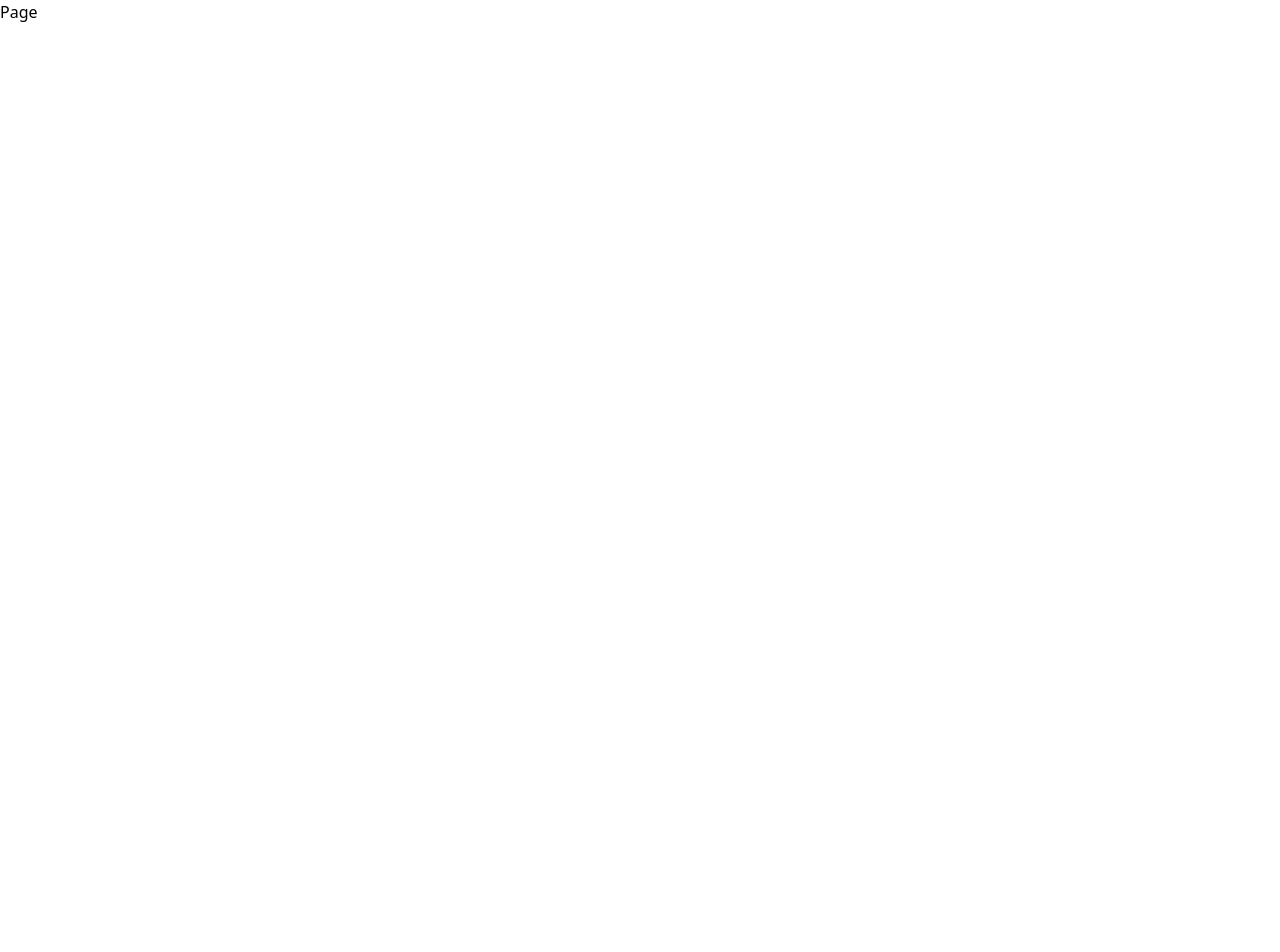
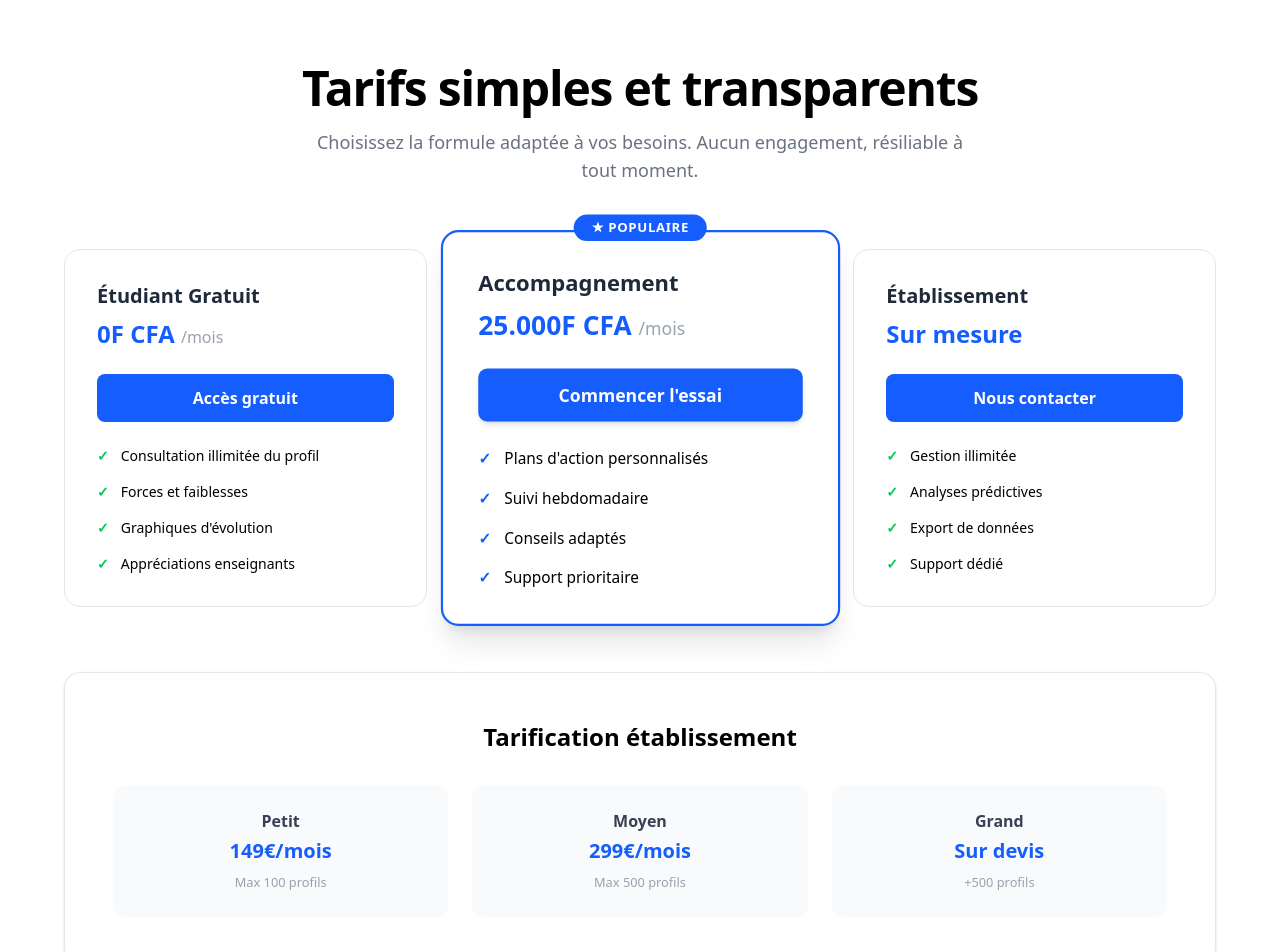
Before and after one commit to pololosky/StatAiNext, a Next.js app: page /Tarifs in a window 1280 px wide. Shown: the top 952 px of the page. Before the commit the page ends 800 px from the top, so only its background shows below. Built offline with nearby package versions, Linux system fonts and the light colour scheme.

Commit message:
Mise a jour de la page Tarif

```diff
--- a/app/Tarifs/page.tsx
+++ b/app/Tarifs/page.tsx
@@ -1,7 +1,103 @@
 import React from 'react'
+import Link from 'next/link'
+import Image from 'next/image'
+import NavBar from '@/components/NavBar'
 
 export default function Page() {
   return (
-    <div>Page</div>
+    <div>
+
+      <div className="pricing-page py-16 px-4">
+        <div className="max-w-6xl mx-auto">
+
+          <header className="text-center mb-16">
+              <h1 className="text-4xl md:text-5xl font-bold mb-4 tracking-tight">Tarifs simples et transparents</h1>
+              <p className="text-gray-500 text-lg max-w-2xl mx-auto">Choisissez la formule adaptée à vos besoins. Aucun engagement, résiliable à tout moment.</p>
+          </header>
+
+          <section className="grid grid-cols-1 md:grid-cols-3 gap-8 mb-16 items-center">
+
+              <div className="bg-white p-8 rounded-2xl border border-gray-200 flex flex-col transition-transform hover:scale-105">
+                  <h3 className="text-xl font-semibold mb-2 text-gray-800">Étudiant Gratuit</h3>
+                  <div className="text-2xl font-bold text-blue-600 mb-6">0F CFA <span className="text-base font-normal text-gray-400">/mois</span></div>
+                  <a href="#" className="block w-full py-3 px-4 mb-6 text-center font-semibold text-white bg-blue-600 rounded-lg hover:bg-blue-700 transition-colors">Accès gratuit</a>
+                  <ul className="space-y-4 flex-grow text-sm">
+                    <li className="flex items-start"><span className="text-green-500 font-bold mr-3">✓</span> Consultation illimitée du profil</li>
+                    <li className="flex items-start"><span className="text-green-500 font-bold mr-3">✓</span> Forces et faiblesses</li>
+                    <li className="flex items-start"><span className="text-green-500 font-bold mr-3">✓</span> Graphiques d'évolution</li>
+                    <li className="flex items-start"><span className="text-green-500 font-bold mr-3">✓</span> Appréciations enseignants</li>
+                </ul>
+              </div>
+
+              <div className="bg-white p-8 rounded-2xl border-2 border-blue-600 flex flex-col relative md:scale-110 shadow-xl z-10">
+                <div className="absolute -top-4 left-1/2 -translate-x-1/2 bg-blue-600 text-white px-4 py-1 rounded-full text-xs font-bold uppercase tracking-wider">
+                    ★ Populaire
+                </div>
+                <h3 className="text-xl font-semibold mb-2 text-gray-800">Accompagnement</h3>
+                <div className="text-2xl font-bold text-blue-600 mb-6">25.000F CFA <span className="text-base font-normal text-gray-400">/mois</span></div>
+                <a href="#" className="block w-full py-3 px-4 mb-6 text-center font-semibold text-white bg-blue-600 rounded-lg hover:bg-blue-700 shadow-md transition-colors">Commencer l'essai</a>
+                <ul className="space-y-4 flex-grow text-sm">
+                    <li className="flex items-start"><span className="text-blue-600 font-bold mr-3">✓</span> Plans d'action personnalisés</li>
+                    <li className="flex items-start"><span className="text-blue-600 font-bold mr-3">✓</span> Suivi hebdomadaire</li>
+                    <li className="flex items-start"><span className="text-blue-600 font-bold mr-3">✓</span> Conseils adaptés</li>
+                    <li className="flex items-start"><span className="text-blue-600 font-bold mr-3">✓</span> Support prioritaire</li>
+                </ul>
+            </div>
+
+            <div className="bg-white p-8 rounded-2xl border border-gray-200 flex flex-col transition-transform hover:scale-105">
+                <h3 className="text-xl font-semibold mb-2 text-gray-800">Établissement</h3>
+                <div className="text-2xl font-bold text-blue-600 mb-6">Sur mesure</div>
+                <a href="#" className="block w-full py-3 px-4 mb-6 text-center font-semibold text-white bg-blue-600 rounded-lg hover:bg-blue-700 transition-colors">Nous contacter</a>
+                <ul className="space-y-4 flex-grow text-sm">
+                    <li className="flex items-start"><span className="text-green-500 font-bold mr-3">✓</span> Gestion illimitée</li>
+                    <li className="flex items-start"><span className="text-green-500 font-bold mr-3">✓</span> Analyses prédictives</li>
+                    <li className="flex items-start"><span className="text-green-500 font-bold mr-3">✓</span> Export de données</li>
+                    <li className="flex items-start"><span className="text-green-500 font-bold mr-3">✓</span> Support dédié</li>
+                </ul>
+            </div>
+          </section>
+
+          <section className="bg-white p-8 md:p-12 rounded-2xl border border-gray-200 mb-16 shadow-sm">
+            <h3 className="text-2xl font-bold text-center mb-8">Tarification établissement</h3>
+            <div className="grid grid-cols-1 sm:grid-cols-3 gap-6 text-center">
+                <div className="bg-gray-50 p-6 rounded-xl">
+                    <strong className="block text-gray-700 mb-1">Petit</strong>
+                    <div className="text-blue-600 font-bold text-xl mb-1">149€/mois</div>
+                    <small className="text-gray-400">Max 100 profils</small>
+                </div>
+                <div className="bg-gray-50 p-6 rounded-xl">
+                    <strong className="block text-gray-700 mb-1">Moyen</strong>
+                    <div className="text-blue-600 font-bold text-xl mb-1">299€/mois</div>
+                    <small className="text-gray-400">Max 500 profils</small>
+                </div>
+                <div className="bg-gray-50 p-6 rounded-xl">
+                    <strong className="block text-gray-700 mb-1">Grand</strong>
+                    <div className="text-blue-600 font-bold text-xl mb-1">Sur devis</div>
+                    <small className="text-gray-400">+500 profils</small>
+                </div>
+            </div>
+          </section>
+
+          <section className="max-w-3xl mx-auto">
+            <h2 className="text-3xl font-bold text-center mb-10">Questions fréquentes</h2>
+            <div className="space-y-2">
+                <div className="border-b border-gray-200 py-6">
+                    <h4 className="text-lg font-semibold mb-2">Comment fonctionne l'essai gratuit ?</h4>
+                    <p className="text-gray-500 leading-relaxed">Les établissements bénéficient de 30 jours d'essai gratuit avec accès complet. Aucune carte bancaire requise.</p>
+                </div>
+                <div className="border-b border-gray-200 py-6">
+                    <h4 className="text-lg font-semibold mb-2">Puis-je résilier à tout moment ?</h4>
+                    <p className="text-gray-500 leading-relaxed">Oui, tous nos abonnements sont sans engagement. La résiliation est possible en un clic.</p>
+                </div>
+                <div className="border-b border-gray-200 py-6">
+                    <h4 className="text-lg font-semibold mb-2">Les données sont-elles sécurisées ?</h4>
+                    <p className="text-gray-500 leading-relaxed">Absolument. Les données sont chiffrées et conformes au RGPD pour protéger la vie privée des étudiants.</p>
+                </div>
+            </div>
+          </section>
+
+        </div>
+      </div>
+    </div>
   )
 }
--- /dev/null
+++ b/components/Footer.tsx
@@ -0,0 +1,33 @@
+import React from 'react'
+
+const Footer = () => {
+  return (
+    <footer className='bg-blue-600 text-white px-32 py-8 mt-12'>
+      <div className='flex justify-between items-center'>
+        <div>
+          <h2 className='text-xl font-semibold italic'>StatAi</h2>
+          <p className='text-sm mt-2'>Plateforme de statistiques éducatives</p>
+        </div>
+        <div className='flex gap-8'>
+          <div>
+            <h3 className='font-semibold mb-2'>Navigation</h3>
+            <ul className='text-sm space-y-1'>
+              <li><a href="/Etablissement" className='hover:underline'>Établissement</a></li>
+              <li><a href="/Etudiant" className='hover:underline'>Étudiant</a></li>
+              <li><a href="/Tarifs" className='hover:underline'>Tarifs</a></li>
+            </ul>
+          </div>
+          <div>
+            <h3 className='font-semibold mb-2'>Contact</h3>
+            <p className='text-sm'>support@statai.com</p>
+          </div>
+        </div>
+      </div>
+      <div className='border-t border-blue-400 mt-8 pt-4 text-center text-sm'>
+        <p>&copy; 2026 StatAi. Tous droits réservés.</p>
+      </div>
+    </footer>
+  )
+}
+
+export default Footer
```
